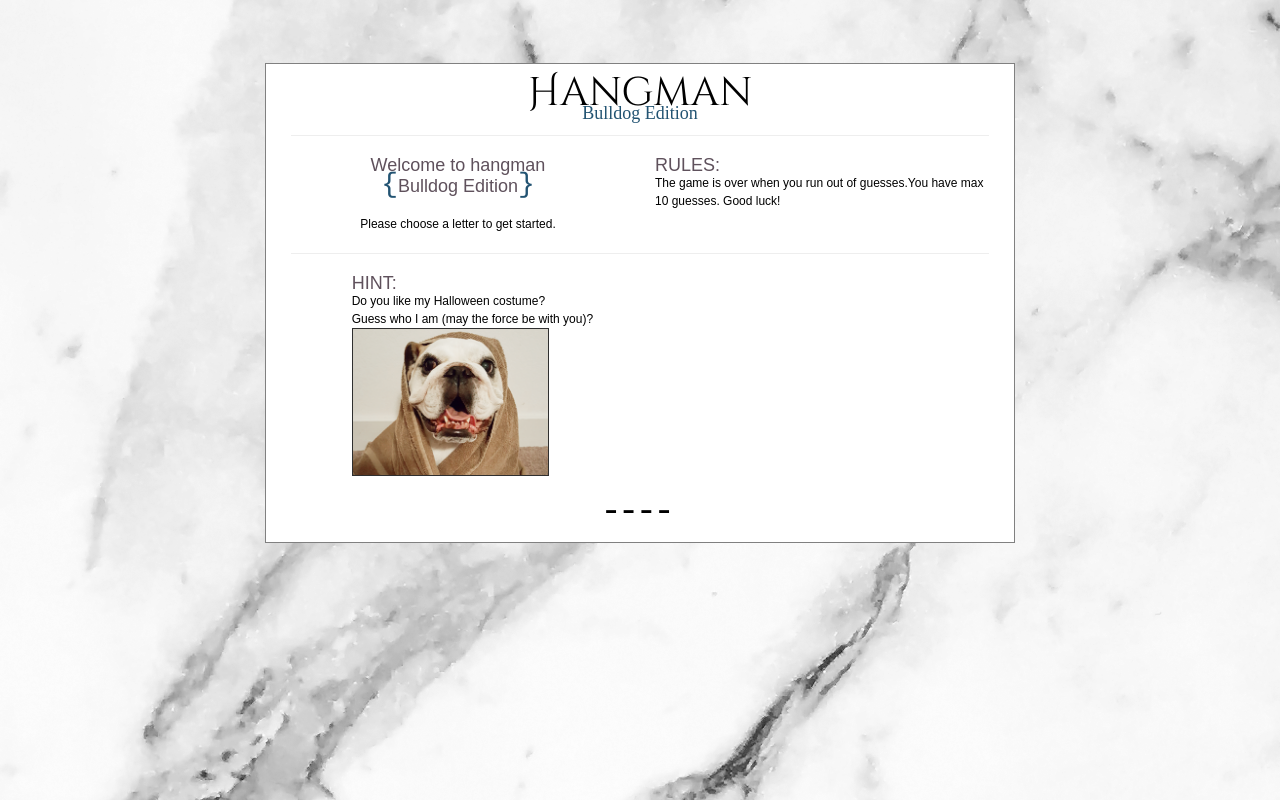
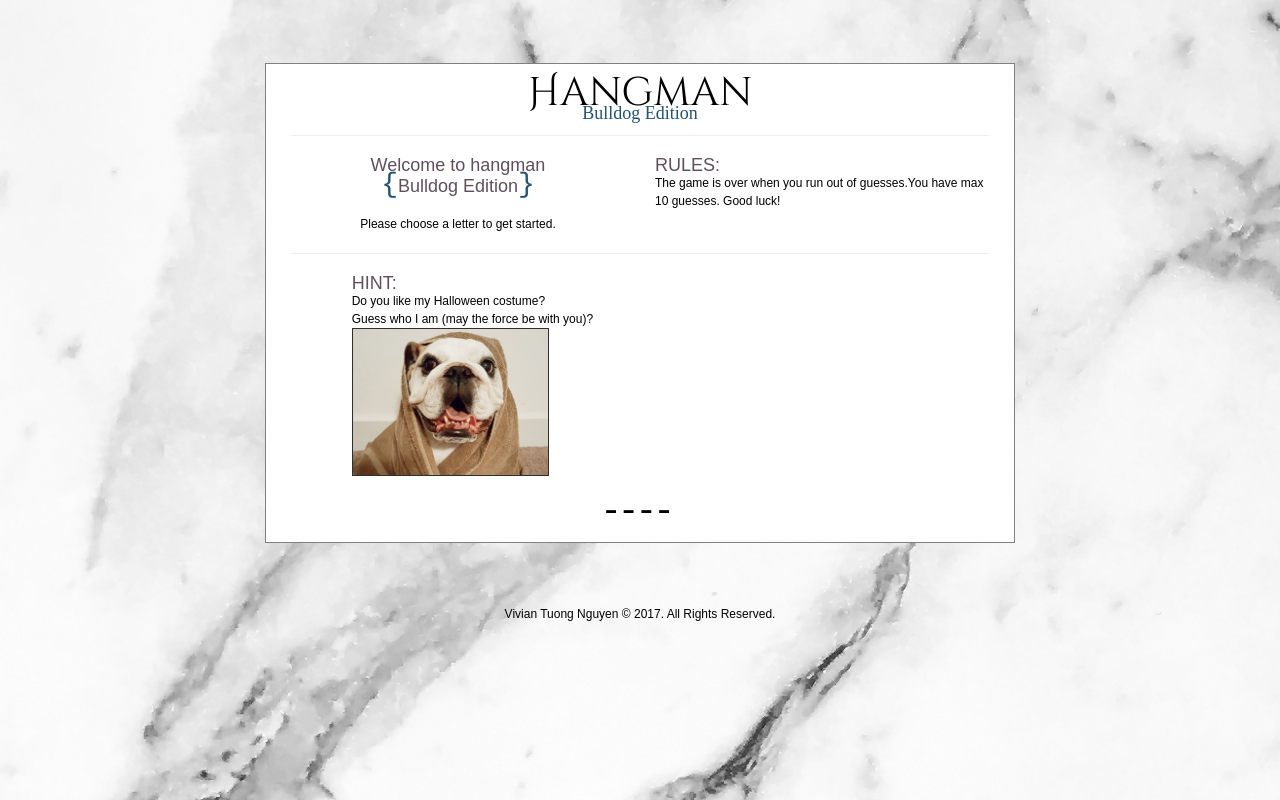
Before and after one commit to viviann224/Hangman-Game, a plain HTML site: page index.html in a window 1280 px wide. Drawn offline with nearby package versions, Linux system fonts and the light colour scheme; a web font is replaced by a local one.

Commit message:
added copyrights

```diff
--- a/assets/css/style.css
+++ b/assets/css/style.css
@@ -8,7 +8,7 @@
 	width:100%;
 	margin-right: auto;
 	margin-left: auto;
-	margin-bottom:50px;
+	margin-bottom:5px;
 	min-height: 100%;
 }
 
@@ -142,3 +142,11 @@ strong
 	width:50%;
 	border: 1px double #2f2f2f;
 }
+
+#copyright
+{
+	padding:0px;
+	margin:auto;
+	text-align: center;
+	color:black;
+}
--- a/index.html
+++ b/index.html
@@ -59,7 +59,9 @@
 	<script src="assets/javascript/game.js">
 	</script>
 
+
 </div>
+<div id="copyright">Vivian Tuong Nguyen &copy; 2017.</h4> All Rights Reserved.</div>
 </div>
 </body>
 </html>
```
